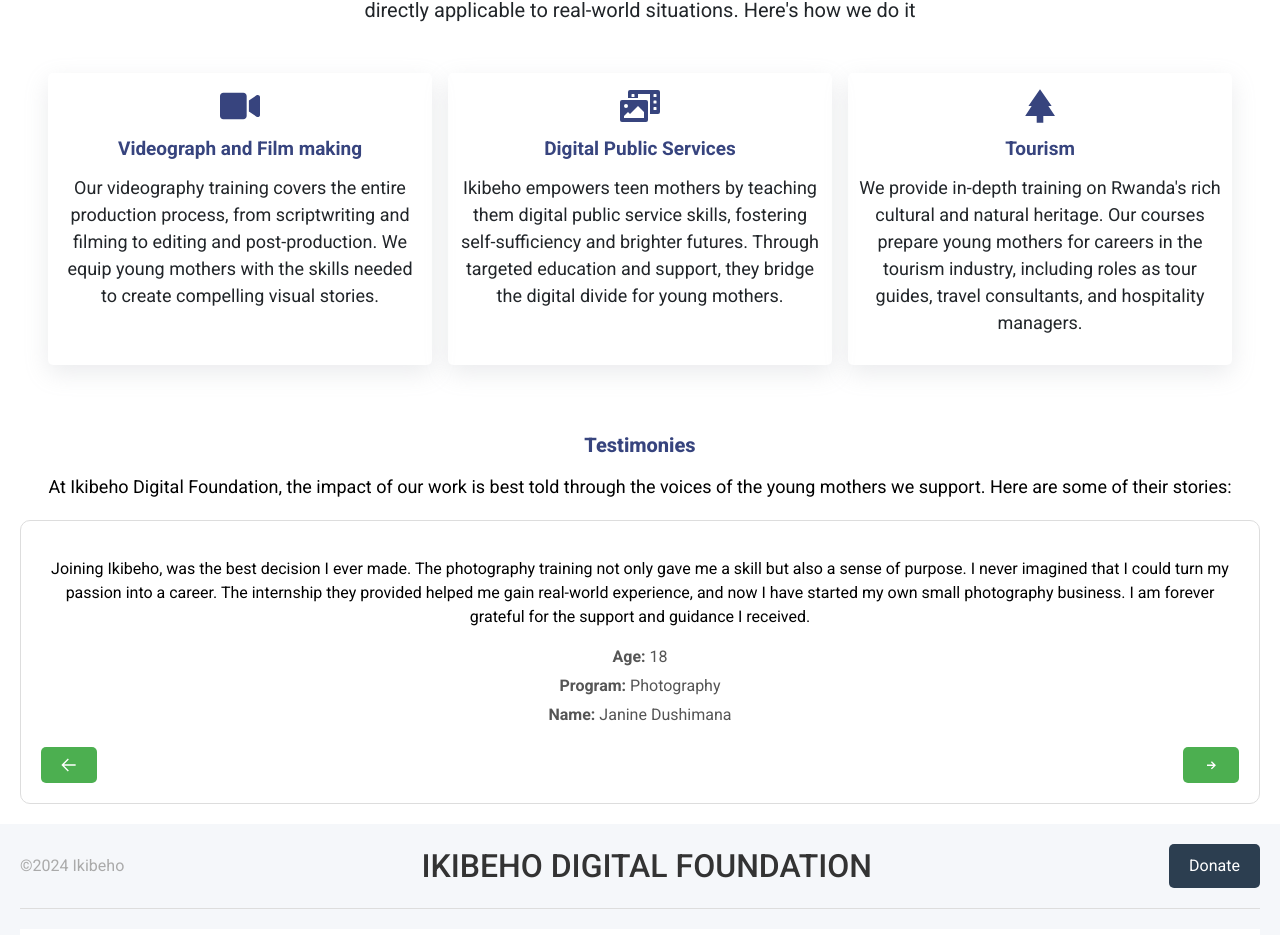
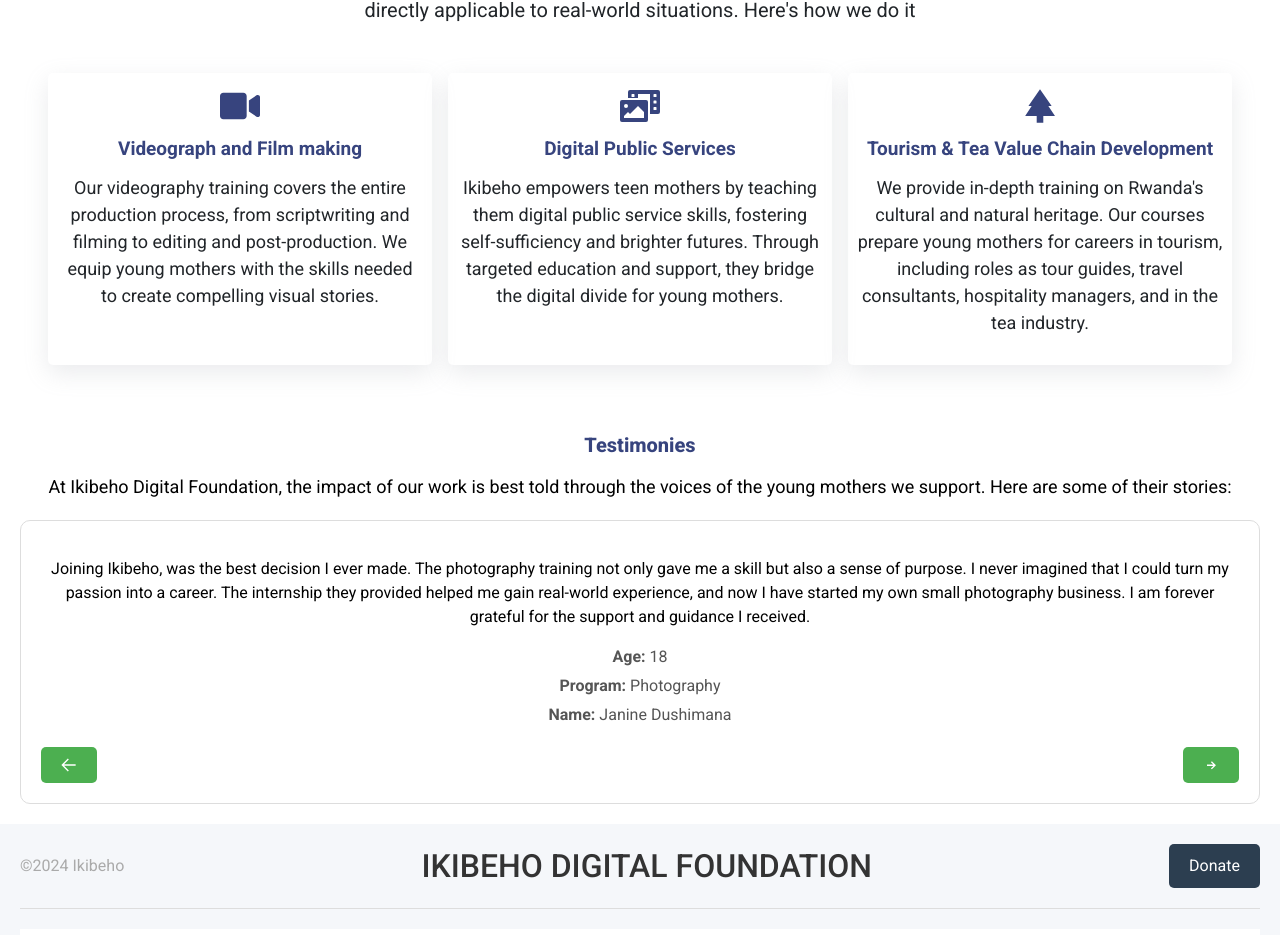
Before and after one commit to Christian-Ishimwe/ikibeho_frontend, a React (Create React App) app: page / in a window 1280 px wide. Shown: the part 1217-2152 px from the top of the page. Built offline with nearby package versions, Linux system fonts and the light colour scheme.

Commit message:
Update Home.jsx

```diff
--- a/src/Home.jsx
+++ b/src/Home.jsx
@@ -58,13 +58,13 @@ const Home = () => {
             </div>
             <div>
               <MdPark className="icon" />
-              <h3>Tourism</h3>
-              <p>
-                We provide in-depth training on Rwanda's rich cultural and
-                natural heritage. Our courses prepare young mothers for careers
-                in the tourism industry, including roles as tour guides, travel
-                consultants, and hospitality managers.{" "}
-              </p>
+              <h3>Tourism & Tea Value Chain Development</h3>
+<p>
+  We provide in-depth training on Rwanda's cultural and natural heritage.
+  Our courses prepare young mothers for careers in tourism, including roles as
+  tour guides, travel consultants, hospitality managers, and in the tea industry.
+</p>
+
             </div>
           </div>
         </div>
```
